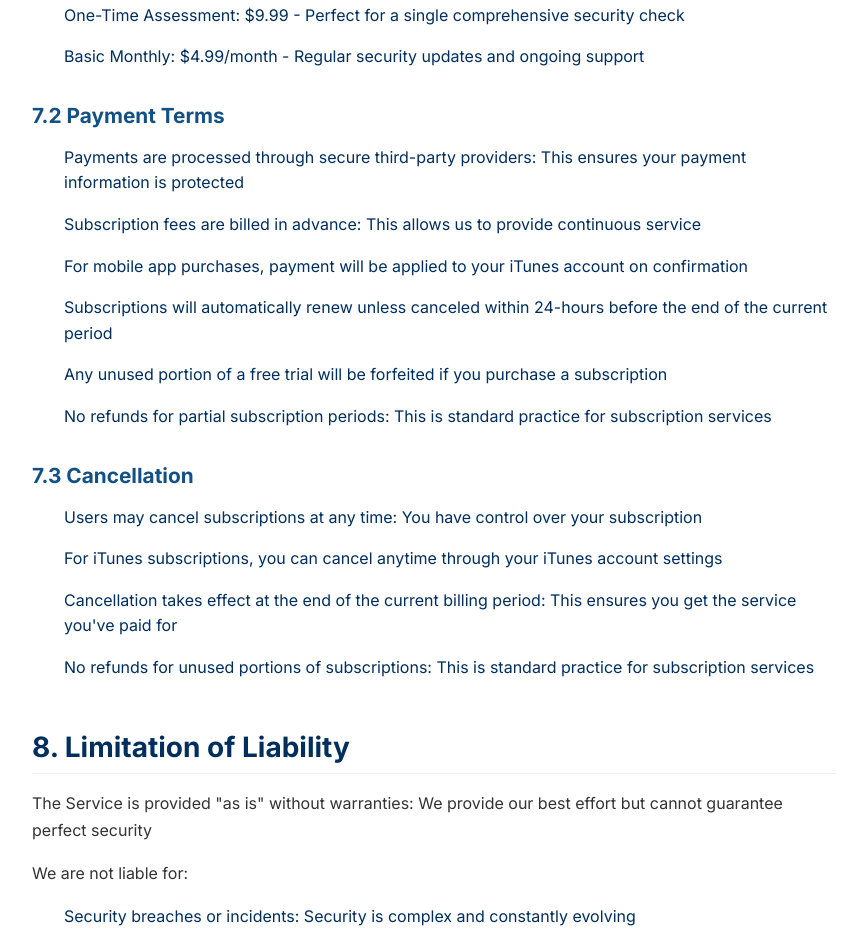
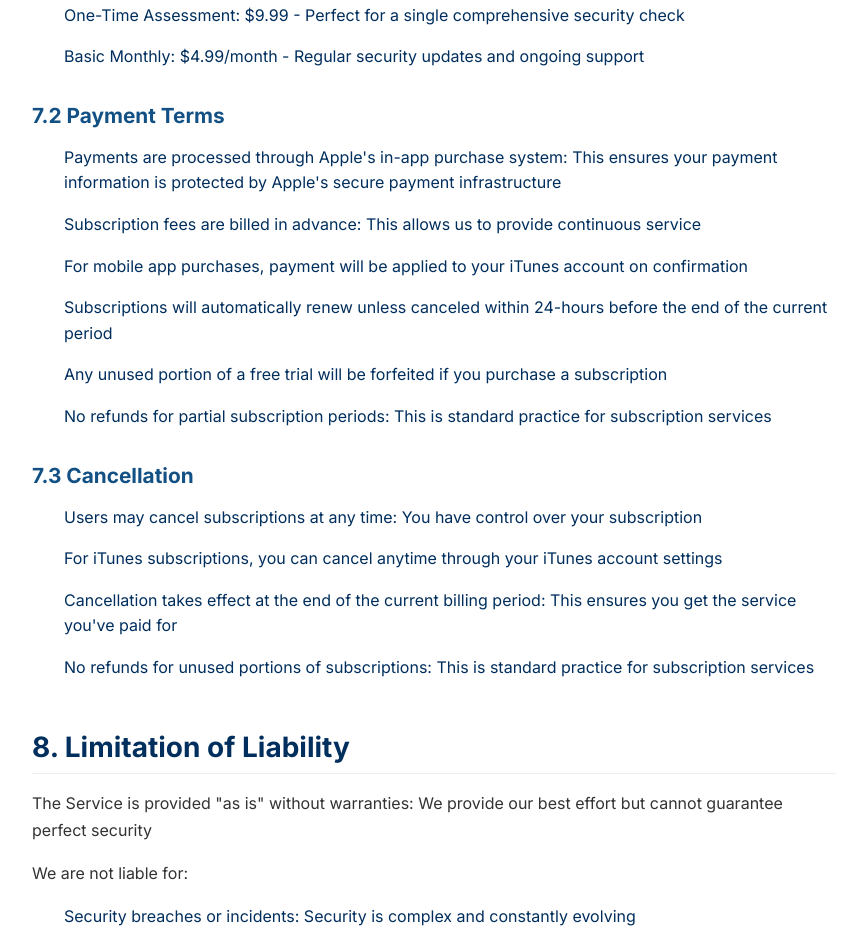
Before and after one commit to Ajmaljalal/Safebot-LandingPage, a plain HTML site: page terms.html in a window 1280 px wide. Shown: the part 3368-4313 px from the top of the page, without its empty margins (206-1073 px from the left). Drawn offline with Linux system fonts and the light colour scheme.

Commit message:
Clarify payment processing details in Terms of Use by specifying the use of Apple's in-app purchase system and enhancing the description of payment security measures.

```diff
--- a/terms.html
+++ b/terms.html
@@ -225,8 +225,9 @@
 
             <h3>7.2 Payment Terms</h3>
             <ul>
-              <li>Payments are processed through secure third-party providers: This ensures your payment information is
-                protected</li>
+              <li>Payments are processed through Apple's in-app purchase system: This ensures your payment information
+                is
+                protected by Apple's secure payment infrastructure</li>
               <li>Subscription fees are billed in advance: This allows us to provide continuous service</li>
               <li>For mobile app purchases, payment will be applied to your iTunes account on confirmation</li>
               <li>Subscriptions will automatically renew unless canceled within 24-hours before the end of the current
```
